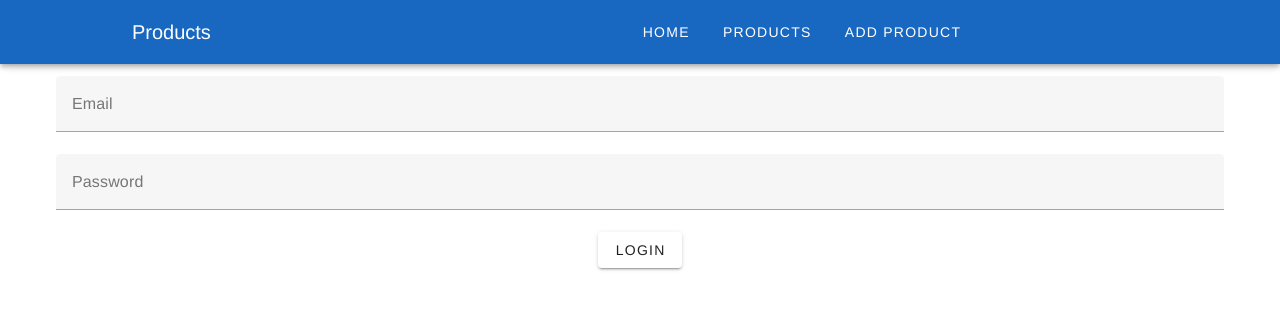
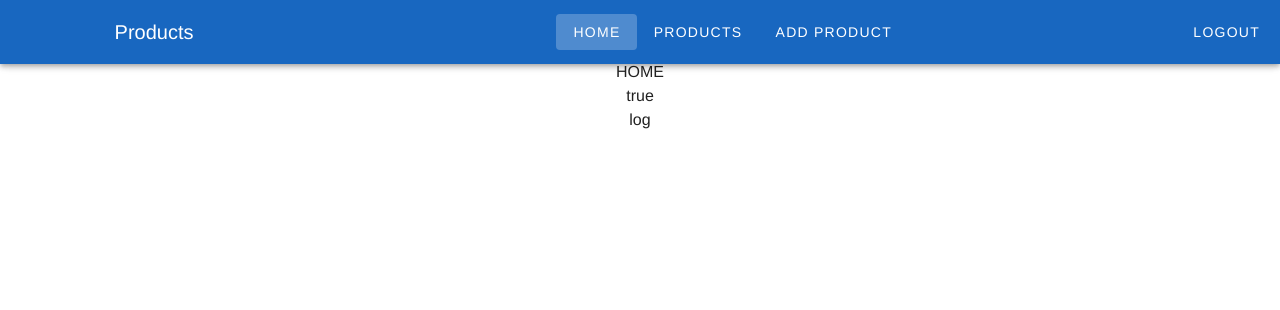
Before and after one commit to Cedrenou/sunset-rider-cms, a Vue app: page / in a window 1280 px wide. Before the commit this address led to /login. Shown: the top 310 px of the page. Built offline with nearby package versions, Linux system fonts and the light colour scheme; sample sign-in values are in the browser's storage.

Commit message:
add login page

```diff
--- a/src/App.vue
+++ b/src/App.vue
@@ -19,13 +19,16 @@
 
 import {computed} from 'vue'
 import {useStore} from 'vuex'
+import {useRouter} from 'vue-router'
 
+const router = useRouter();
 const store = useStore();
 
 const isAuthenticated = computed(() => store.getters.isAuthenticated);
 
 const logout = () => {
   store.dispatch('logout');
+  router.push('/login');
 };
 </script>
 
--- a/src/store/index.js
+++ b/src/store/index.js
@@ -5,7 +5,7 @@ export default createStore({
     state: {
         products: [],
         user: null,
-        token: localStorage.getItem('token') || '',
+        token: localStorage.getItem('access_token') || '',
     },
     mutations: {
         setProducts(state, products) {
@@ -19,22 +19,22 @@ export default createStore({
         },
         setToken(state, token) {
             state.token = token;
-            localStorage.setItem('token', token);
+            localStorage.setItem('access_token', token);
         },
         logout(state) {
             state.user = null;
             state.token = '';
-            localStorage.removeItem('token');
+            localStorage.removeItem('access_token');
         },
     },
     actions: {
-        fetchProducts({ commit }) {
-            // Simulez un appel API
-            const products = [
-                { id: 1, name: 'Product 1', price: '$100' },
-                { id: 2, name: 'Product 2', price: '$200' },
-            ];
-            commit('setProducts', products);
+        async fetchProducts({ commit }) {
+            try {
+                const products = await axios.get('/products');
+                commit('setProducts', products.data);
+            } catch (error) {
+                console.error(error);
+            }
         },
         createProduct({ commit }, product) {
             // Simulez un appel API
@@ -43,7 +43,7 @@ export default createStore({
         async login({ commit }, credentials) {
             try {
                 const response = await axios.post('/auth/login', credentials);
-                commit('setToken', response.data.token);
+                commit('setToken', response.data.access_token);
                 commit('setUser', response.data.user);
             } catch (error) {
                 throw new Error('Invalid credentials');
--- a/src/views/HomeView.vue
+++ b/src/views/HomeView.vue
@@ -1,7 +1,22 @@
 <template>
   <div>HOME</div>
+
+  <p>{{isAuthenticated}}</p>
+  <button @click="logStore">log</button>
 </template>
 
-<script setup></script>
+<script setup>
+import {useStore} from 'vuex'
+import {computed} from 'vue'
+
+const store = useStore();
+
+
+const isAuthenticated = computed(() => store.getters.isAuthenticated);
+
+const logStore = () => {
+  console.log(store)
+}
+</script>
 
 <style scoped></style>
--- a/src/views/ProductsView.vue
+++ b/src/views/ProductsView.vue
@@ -6,9 +6,9 @@
           <v-card-title>{{ product.title }}</v-card-title>
           <v-card-text>{{ product.description }}</v-card-text>
           <v-card-text>{{ product.category }}</v-card-text>
+          <v-card-text v-if="product.brand">{{ product.brand.name }}</v-card-text>
           <v-img :src="product.imageUrl" height="200px"></v-img>
           <v-card-subtitle>{{ product.price }}€</v-card-subtitle>
-
         </v-card>
       </v-col>
     </v-row>
@@ -17,13 +17,14 @@
 
 <script setup>
 import {onMounted, ref} from 'vue'
-import productService from '@/services/productService'
+import store from '@/store'
 
 const products = ref([]);
 
 const fetchProducts = async () => {
   try {
-    products.value = await productService.getProducts()
+    await store.dispatch('fetchProducts');
+    products.value = store.state.products;
   } catch (error) {
     console.error(error);
   }
```
